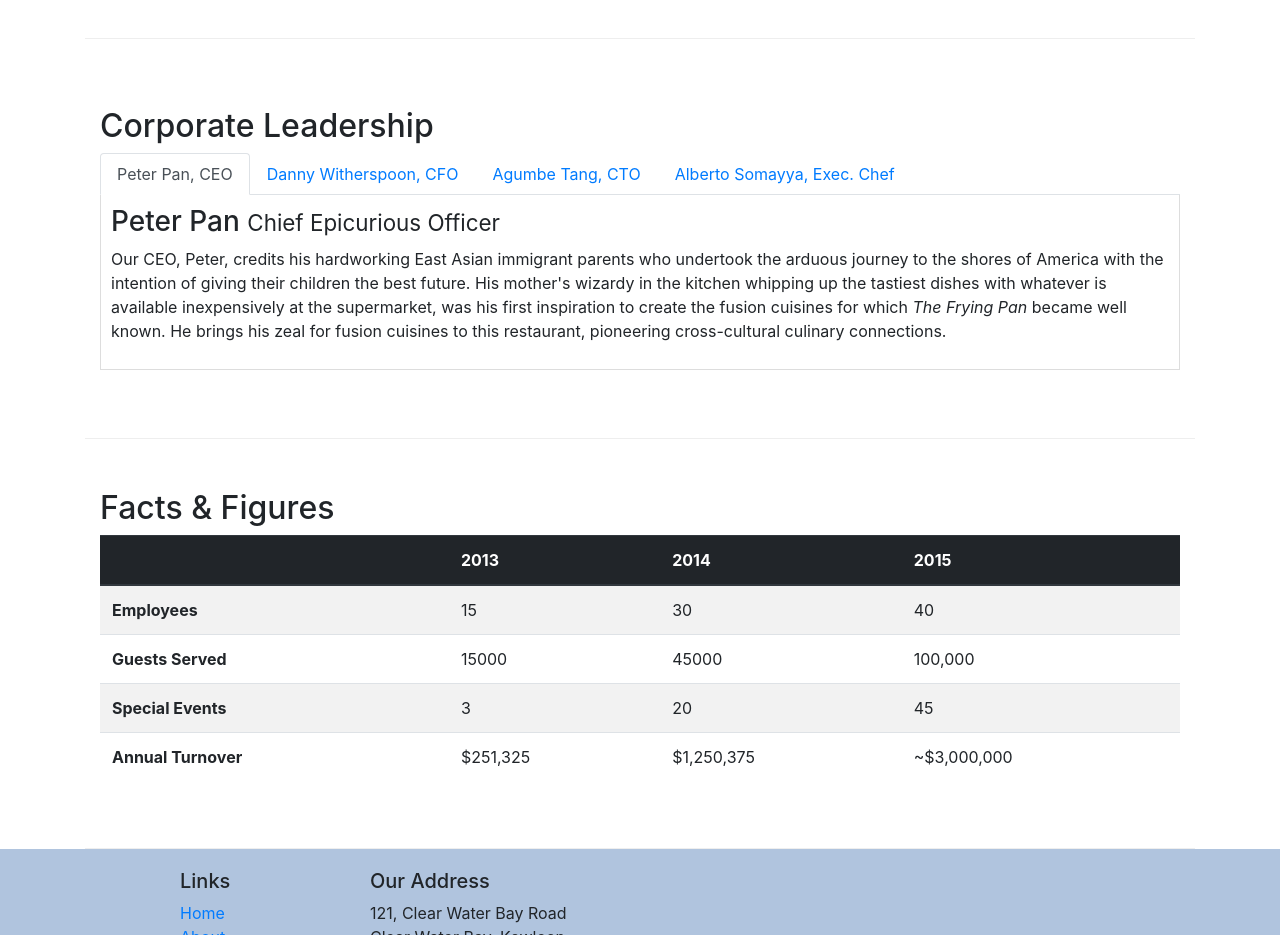
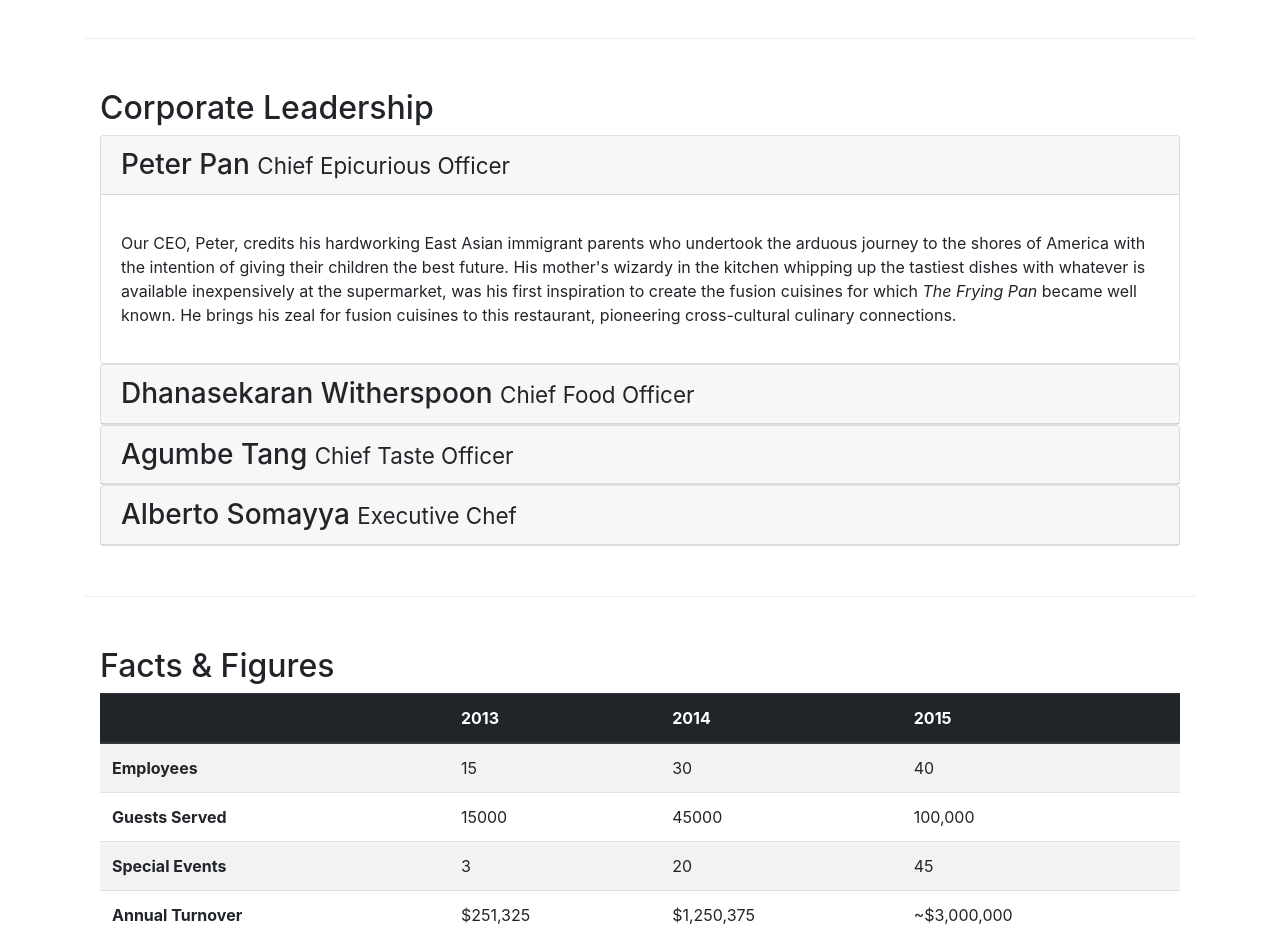
Before and after one commit to rahul4049/Bootstrap, a website: page aboutus.html in a window 1280 px wide. Shown: the part 900-1835 px from the top of the page. Drawn offline with nearby package versions, Linux system fonts and the light colour scheme.

Commit message:
accordian

```diff
--- a/aboutus.html
+++ b/aboutus.html
@@ -99,44 +99,68 @@
         <div class="row row-content align-items-center" >
             <div class="col-12 col-sm-12">
                 <h2>Corporate Leadership</h2>
-                <ul class="nav nav-tabs">
-                    <li class="nav-item">
-                      <a class="nav-link active" href="#peter"
-                        role="tab" data-toggle="tab">Peter Pan, CEO</a>
-                    </li>
-                    <li class="nav-item">
-                      <a class="nav-link" href="#danny" role="tab"
-                        data-toggle="tab">Danny Witherspoon, CFO</a>
-                    </li>
-                    <li class="nav-item">
-                      <a class="nav-link" href="#agumbe"role="tab"
-                        data-toggle="tab">Agumbe Tang, CTO</a>
-                    </li>
-                    <li class="nav-item">
-                      <a class="nav-link" href="#alberto" role="tab"
-                        data-toggle="tab">Alberto Somayya, Exec. Chef</a>
-                    </li>
-                </ul>
-                <div class="tab-content">
-                    <div role="tabpanel" class="tab-pane fade show active" id="peter">
-                        <h3>Peter Pan <small>Chief Epicurious Officer</small></h3>
-                        <p class="d-none d-sm-block">Our CEO, Peter, credits his hardworking East Asian immigrant parents who undertook the arduous journey to the shores of America with the intention of giving their children the best future. His mother's wizardy in the kitchen whipping up the tastiest dishes with whatever is available inexpensively at the supermarket, was his first inspiration to create the fusion cuisines for which <em>The Frying Pan</em> became well known. He brings his zeal for fusion cuisines to this restaurant, pioneering cross-cultural culinary connections.</p>
+
+                <div id="accordian">
+                    <div class="card">
+                        <div class="card-header" role="tab" id="peterhead">
+                        <h3 class="mb-0">
+                            <a data-toggle="collapse" data-target="#peter">
+                            Peter Pan <small>Chief Epicurious Officer</small>
+                            </a>
+                        </h3>
                         </div>
-                    <div role="tabpanel" class="tab-pane fade" id="danny">
-                        <h3>Dhanasekaran Witherspoon <small>Chief Food Officer</small></h3>
-                        <p class="d-none d-sm-block">Our CFO, Danny, as he is affectionately referred to by his colleagues, comes from a long established family tradition in farming and produce. His experiences growing up on a farm in the Australian outback gave him great appreciation for varieties of food sources. As he puts it in his own words, <em>Everything that runs, wins, and everything that stays, pays!</em></p>
+                        <div class="collapse show" id="peter" data-parent="#accordion">
+                            <div class="card-body">
+                                <p class="d-none d-sm-block"><p>Our CEO, Peter, credits his hardworking East Asian immigrant parents who undertook the arduous journey to the shores of America with the intention of giving their children the best future. His mother's wizardy in the kitchen whipping up the tastiest dishes with whatever is available inexpensively at the supermarket, was his first inspiration to create the fusion cuisines for which <em>The Frying Pan</em> became well known. He brings his zeal for fusion cuisines to this restaurant, pioneering cross-cultural culinary connections.</p>
                             </div>
-                    <div role="tabpanel" class="tab-pane fade" id="agumbe">
-                        <h3>Agumbe Tang <small>Chief Taste Officer</small></h3>
-                        <p class="d-none d-sm-block">Blessed with the most discerning gustatory sense, Agumbe, our CTO, personally ensures that every dish that we serve meets his exacting tastes. Our chefs dread the tongue lashing that ensues if their dish does not meet his exacting standards. He lives by his motto, <em>You click only if you survive my lick.</em></p>
                         </div>
-                    <div role="tabpanel" class="tab-pane fade" id="alberto">
-                        <h3>Alberto Somayya <small>Executive Chef</small></h3>
-                        <p class="d-none d-sm-block">Award winning three-star Michelin chef with wide International experience having worked closely with whos-who in the culinary world, he specializes in creating mouthwatering Indo-Italian fusion experiences. He says, <em>Put together the cuisines from the two craziest cultures, and you get a winning hit! Amma Mia!</em></p>
+                    </div>
+                    <div class="card">
+                        <div class="card-header" role="tab" id="dannyhead">
+                        <h3 class="mb-0">
+                            <a class="collapsed" data-toggle="collapse" data-target="#danny">
+                            Dhanasekaran Witherspoon <small>Chief Food Officer</small>
+                            </a>
+                        </h3>
+                        </div>
+                        <div class="collapse" id="danny" data-parent="#accordion">
+                            <div class="card-body">
+                                <p class="d-none d-sm-block">Our CFO, Danny, as he is affectionately referred to by his colleagues, comes from a long established family tradition in farming and produce. His experiences growing up on a farm in the Australian outback gave him great appreciation for varieties of food sources. As he puts it in his own words,Everything that runs, wins, and everything that stays, pays!</p>
+                            </div>
+                        </div>
+                    </div>
+                    <div class="card">
+                        <div class="card-header" role="tab" id="agumbehead">
+                        <h3 class="mb-0">
+                            <a class="collapsed" data-toggle="collapse" data-target="#agumbe">
+                            Agumbe Tang <small>Chief Taste Officer</small>
+                            </a>
+                        </h3>
+                        </div>
+                        <div class="collapse" id="agumbe" data-parent="#accordion">
+                            <div class="card-body">
+                                <p class="d-none d-sm-block">Blessed with the most discerning gustatory sense, Agumbe, our CFO, personally ensures that every dish that we serve meets his exacting tastes. Our chefs dread the tongue lashing that ensues if their dish does not meet his exacting standards. He lives by his motto,You click only if you survive my lick.</p>
+                            </div>
+                        </div>
+                    </div>
+                    <div class="card">
+                        <div class="card-header" role="tab" id="albertohead">
+                        <h3 class="mb-0">
+                            <a class="collapsed" data-toggle="collapse" data-target="#alberto">
+                            Alberto Somayya <small>Executive Chef</small>
+                            </a>
+                        </h3>
+                        </div>
+                        <div class="collapse" id="alberto" data-parent="#accordion">
+                            <div class="card-body">
+                                <p class="d-none d-sm-block">Award winning three-star Michelin chef with wide International experience having worked closely with whos-who in the culinary world, he specializes in creating mouthwatering Indo-Italian fusion experiences. He says,Put together the cuisines from the two craziest cultures, and you get a winning hit! Amma Mia!</em></p>
                             </div>
                         </div>
                     </div>
                 </div>
+            </div>
+        </div>
+
         <div class="row row-content">
             <div class="col-12 colsm-9">
                 <h2>Facts &amp; Figures</h2>
@@ -182,7 +206,9 @@
             <div class="col-12 col-sm-3"></div>
 
         </div>
+
      </div>
+
      <footer class="footer">
          <div class="container">
              <div class="row">
@@ -225,6 +251,11 @@
          </div>
      </footer>
 
+
+    <!-- jQuery (necessary for Bootstrap's JavaScript plugins) -->
+    <script src="https://ajax.googleapis.com/ajax/libs/jquery/1.11.3/jquery.min.js"></script>
+    <!-- Include all compiled plugins (below), or include individual files as needed -->
+    <script src="js/bootstrap.min.js"></script>
 </body>
 
 </html>
```
Lines whose indentation alone changed are shown as unchanged.
